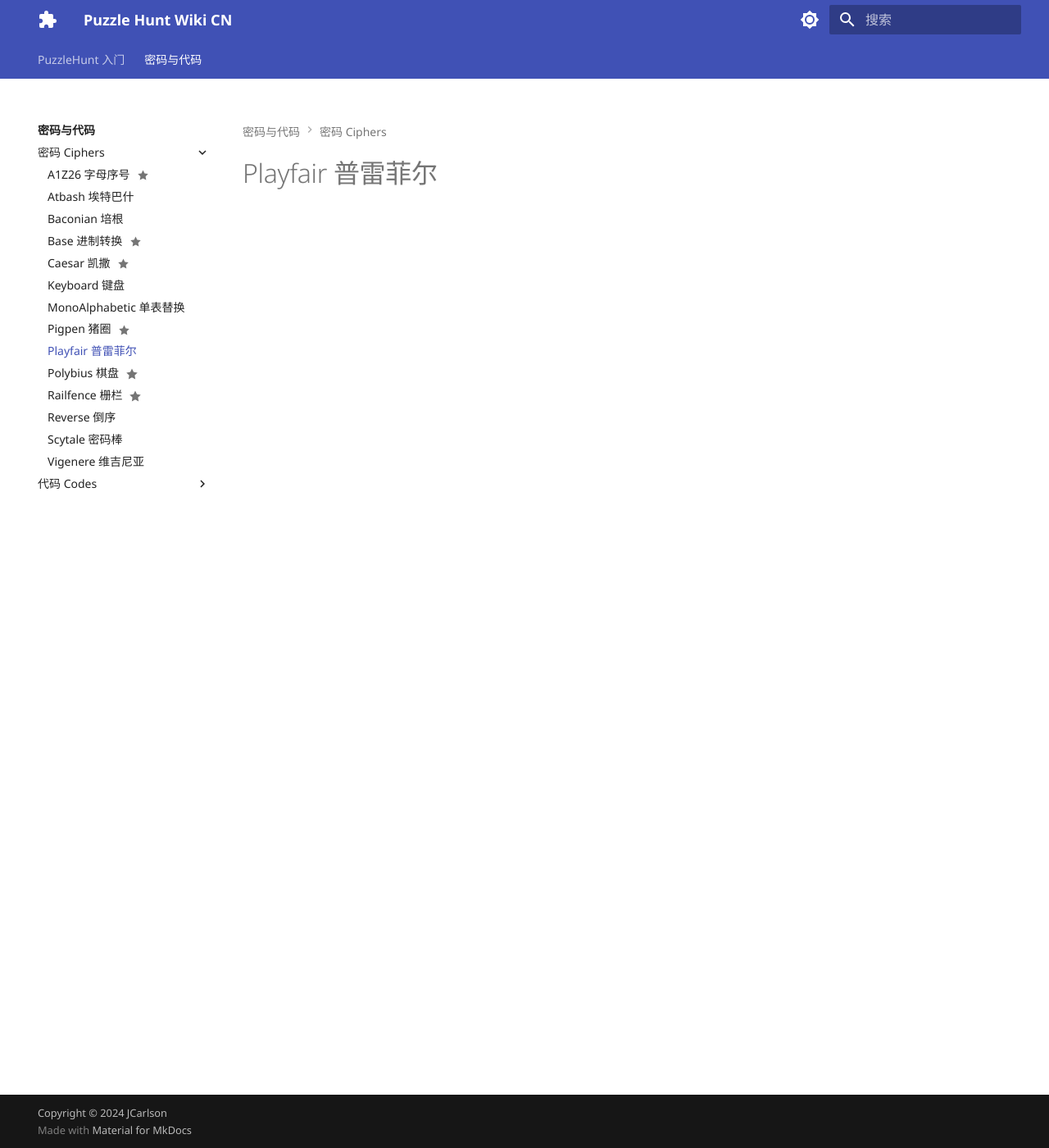
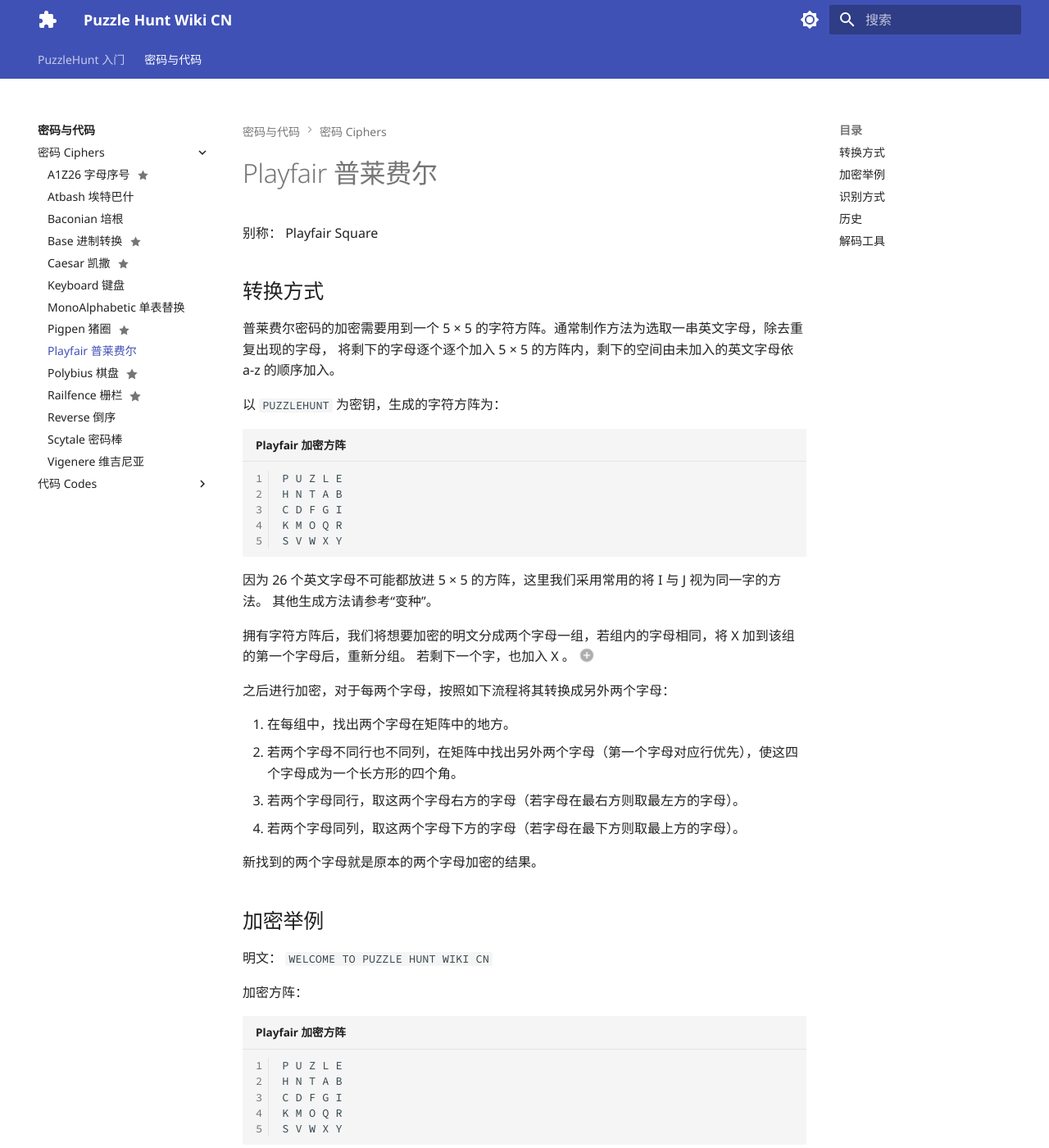
Before and after one commit to JimmyCHWang/puzzle-hunt-wiki-cn, an MkDocs documentation site: the page built from docs/ciphers-and-codes/ciphers/playfair.md, in a window 1280 px wide and 1400 px high. Shown: the whole window at 82% size. Built offline with MkDocs 1.6.1 and Material for MkDocs 9.7.7, drawn with Linux system fonts in a browser that asks for light colours; plug-ins that fetch from the network failed and are left out; some of the changed text lies outside the part shown.

Commit message:
Playfair

````diff
--- a/docs/_static/js/mathjax.js
+++ b/docs/_static/js/mathjax.js
@@ -12,5 +12,8 @@ window.MathJax = {
   };
 
   document$.subscribe(() => {
+    MathJax.startup.output.clearCache()
+    MathJax.typesetClear()
+    MathJax.texReset()
     MathJax.typesetPromise()
   })
--- a/docs/ciphers-and-codes/ciphers/playfair.md
+++ b/docs/ciphers-and-codes/ciphers/playfair.md
@@ -1,4 +1,72 @@
 ---
-title: 普雷菲尔 Playfair
-description: 普雷菲尔密码
+title: 普莱费尔 Playfair
+description: 普莱费尔密码
 ---
+
+别称： Playfair Square
+
+## 转换方式
+
+普莱费尔密码的加密需要用到一个 5 × 5 的字符方阵。通常制作方法为选取一串英文字母，除去重复出现的字母，
+将剩下的字母逐个逐个加入 5 × 5 的方阵内，剩下的空间由未加入的英文字母依 a-z 的顺序加入。
+
+以 `PUZZLEHUNT` 为密钥，生成的字符方阵为：
+
+```plain title="Playfair 加密方阵"
+P U Z L E
+H N T A B
+C D F G I
+K M O Q R
+S V W X Y
+```
+
+因为 26 个英文字母不可能都放进 5 × 5 的方阵，这里我们采用常用的将 I 与 J 视为同一字的方法。
+其他生成方法请参考“变种”。
+
+拥有字符方阵后，我们将想要加密的明文分成两个字母一组，若组内的字母相同，将 X 加到该组的第一个字母后，重新分组。
+若剩下一个字，也加入 X 。(1)
+{.annotate}
+
+1. 也有使用 Q 的用法，总之尽量选择不太常用的字母。
+
+之后进行加密，对于每两个字母，按照如下流程将其转换成另外两个字母：
+
+1. 在每组中，找出两个字母在矩阵中的地方。
+2. 若两个字母不同行也不同列，在矩阵中找出另外两个字母（第一个字母对应行优先），使这四个字母成为一个长方形的四个角。
+3. 若两个字母同行，取这两个字母右方的字母（若字母在最右方则取最左方的字母）。
+4. 若两个字母同列，取这两个字母下方的字母（若字母在最下方则取最上方的字母）。
+
+新找到的两个字母就是原本的两个字母加密的结果。
+
+## 加密举例
+
+明文： `WELCOME TO PUZZLE HUNT WIKI CN`
+
+加密方阵：
+
+```plain title="Playfair 加密方阵"
+P U Z L E
+H N T A B
+C D F G I
+K M O Q R
+S V W X Y
+```
+
+密文： `YZPGQOZBKZZLLEPBNDFZCRCDAV`
+
+## 识别方式
+
+普莱费尔密码很难从密文直接看出其加密方式，其线索较为有限：
+
+- 密文一定是偶数个字母
+- 密文一定不会超过25种字母
+- 密文的每两个字母一定不相同
+- 密文的每两个字母一定不会出现在对应的明文字母里
+
+## 历史
+
+普莱费尔密码由英国人查尔斯·惠斯通 ( Charles Wheatstone ) 创作，命名来自于他的好友莱昂·普莱费尔男爵。
+
+## 解码工具
+
+- [dCode](https://www.dcode.fr/playfair-cipher)
--- a/mkdocs.yml
+++ b/mkdocs.yml
@@ -123,7 +123,7 @@ nav:
       - Keyboard 键盘: ciphers-and-codes/ciphers/keyboard.md
       - MonoAlphabetic 单表替换: ciphers-and-codes/ciphers/monoalphabetic.md
       - Pigpen 猪圈: ciphers-and-codes/ciphers/pigpen.md
-      - Playfair 普雷菲尔: ciphers-and-codes/ciphers/playfair.md
+      - Playfair 普莱费尔: ciphers-and-codes/ciphers/playfair.md
       - Polybius 棋盘: ciphers-and-codes/ciphers/polybius.md
       - Railfence 栅栏: ciphers-and-codes/ciphers/railfence.md
       - Reverse 倒序: ciphers-and-codes/ciphers/reverse.md
````
Also changed, not shown: docs/ciphers-and-codes/ciphers/keyboard.md (+2 -3 lines).
